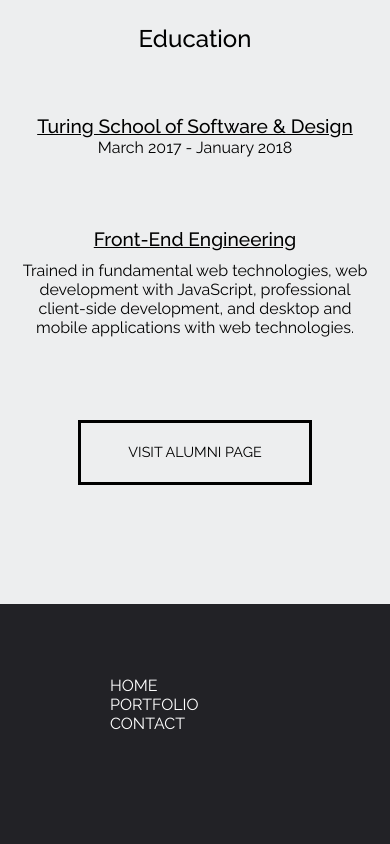
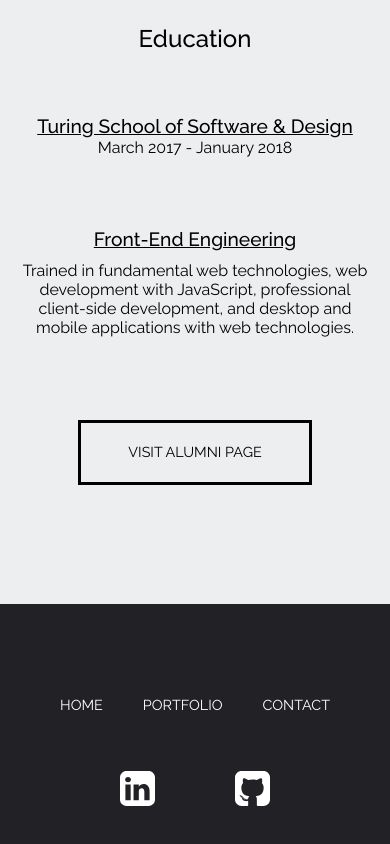
Before and after one commit to hsanchez7934/personal-site, a React app: page / in a window 390 px wide. Shown: the part 3346-4190 px from the top of the page. Built offline with nearby package versions, Linux system fonts and the light colour scheme; some packages are replaced by stand-ins of ours.

Commit message:
Footer now responsive

```diff
--- a/src/components/Footer/Footer.scss
+++ b/src/components/Footer/Footer.scss
@@ -39,7 +39,7 @@
 
 #footer-social-media {
   height: 50px;
-  width: 50%;
+  width: 100%;
   display: flex;
   justify-content: center;
   align-items: center;
@@ -129,3 +129,58 @@
         transform: translateX(0);
     }
 }
+
+@media screen and (max-width: 900px) {
+  .router-footer-nav-links {
+    margin-left: 50px;
+    margin-right: 50px;
+  }
+
+  .social-media-icons {
+    height: 40px;
+    width: 40px;
+    margin: 0px 70px;
+  }
+
+}
+
+@media screen and (max-width: 600px) {
+  .router-footer-nav-links {
+    margin-left: 30px;
+    margin-right: 30px;
+  }
+
+  .social-media-icons {
+    height: 40px;
+    width: 40px;
+    margin: 0px 50px;
+  }
+
+}
+
+@media screen and (max-width: 450px) {
+  .router-footer-nav-links {
+    margin-left: 20px;
+    margin-right: 20px;
+    font-size: 0.9em;
+  }
+
+  .social-media-icons {
+    height: 35px;
+    width: 35px;
+    margin: 0px 40px;
+  }
+
+  #footer-links {
+    width: 100%;
+    padding: 0;
+    text-align: center;
+  }
+}
+
+@media screen and (max-width: 350px) {
+  .router-footer-nav-links {
+    margin-left: 10px;
+    margin-right: 10px;
+  }
+}
```
Also changed, not shown: src/components/Footer/Footer.js (+4 -4 lines), src/components/Footer/Footer.css.
